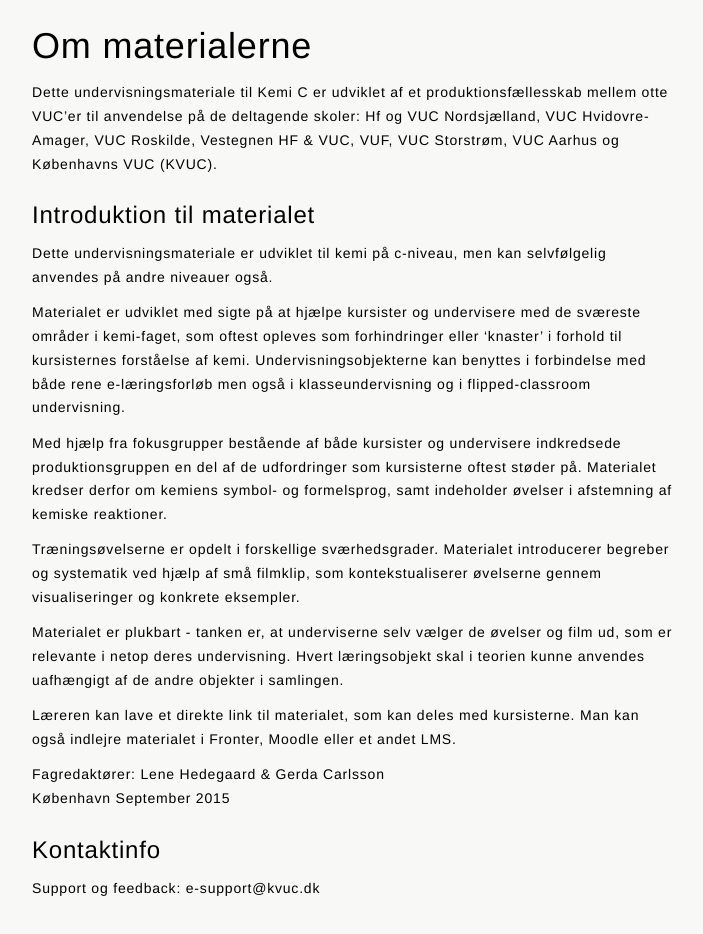
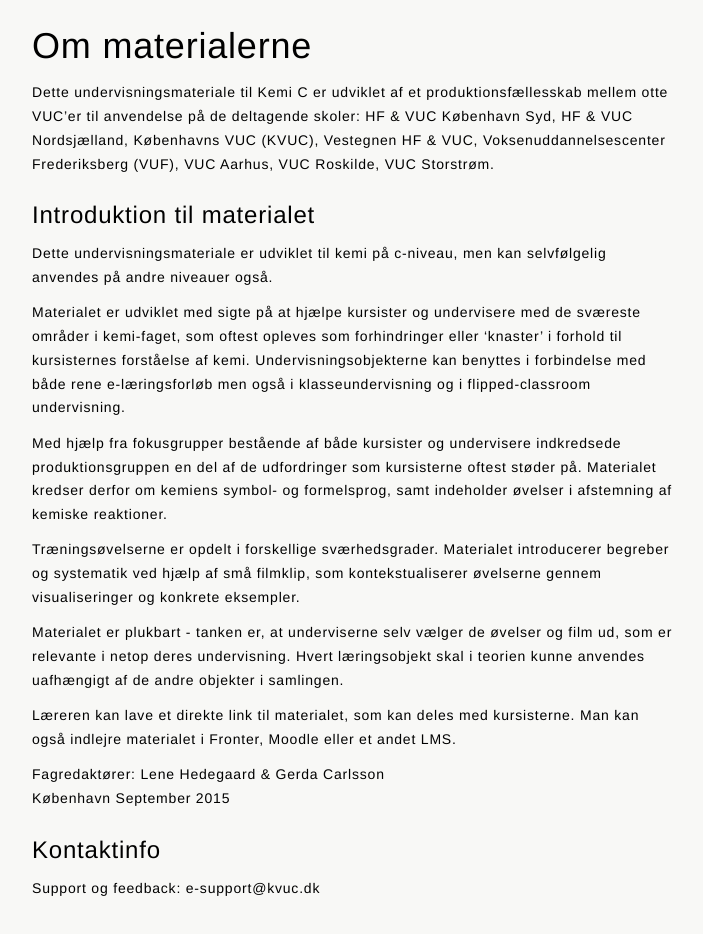
Before and after one commit to kvucEteam/kemi, a plain HTML site: page om_materialerne.html in a window 1280 px wide. Shown: the whole page, without its empty margins (240-943 px from the left). Drawn offline with Linux system fonts and the light colour scheme; files that its build step writes are made by us from their sources; a script that the page names is missing.

Commit message:
Ny tekst om de otte VUC'er i produktionsfællesskabet tilføjet.

```diff
--- a/om_materialerne.html
+++ b/om_materialerne.html
@@ -26,7 +26,7 @@
             D. 12-02-2016. TLY: læsbarheden øges hvis bredden reduceres, derfor er der indført 7 kolonner istedet for 8 kolonner i fullscreen visning. (NOTE: Font-family OpenSans, font-size: 14px).
         -->
         <div class="om_container col-sm-10 col-md-7 col-md-offset-2">
-            <p>Dette undervisningsmateriale til Kemi C er udviklet af et produktionsfællesskab mellem otte VUC’er til anvendelse på de deltagende skoler: Hf og VUC Nordsjælland, VUC Hvidovre-Amager, VUC Roskilde, Vestegnen HF & VUC, VUF, VUC Storstrøm, VUC Aarhus og Københavns VUC (KVUC).</p>
+            <p>Dette undervisningsmateriale til Kemi C er udviklet af et produktionsfællesskab mellem otte VUC’er til anvendelse på de deltagende skoler: HF & VUC København Syd, HF & VUC Nordsjælland, Københavns VUC (KVUC), Vestegnen HF & VUC, Voksenuddannelsescenter Frederiksberg (VUF), VUC Aarhus, VUC Roskilde, VUC Storstrøm.</p>
             <h3>Introduktion til materialet</h3>
             <p>Dette undervisningsmateriale er udviklet til kemi på c-niveau, men kan selvfølgelig anvendes på andre niveauer også. </p>
             <p>
```
Also changed, not shown: index.html (+1 -1 lines).
